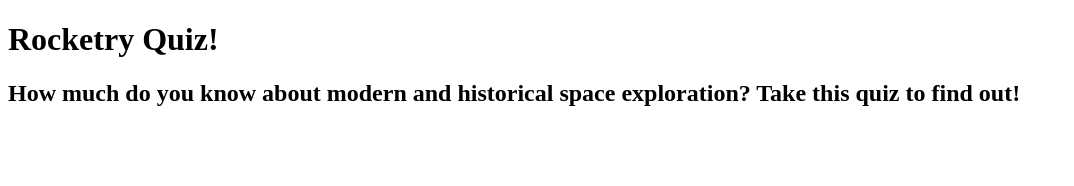
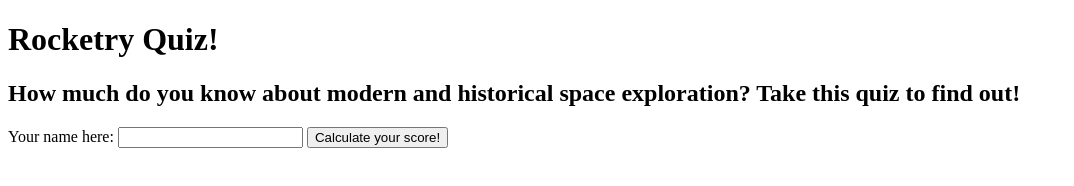
Before and after one commit to Benedict-ONeill/WebQuiz, a plain HTML site: page index.html in a window 1280 px wide. Shown: the whole page, without its empty margins (0-1074 px from the left). Drawn offline with Linux system fonts and the light colour scheme.

Commit message:
Implemented name input and a button that will later calculate the user score

```diff
--- a/index.html
+++ b/index.html
@@ -9,6 +9,13 @@
     <h1>Rocketry Quiz!</h1>
     <h2>How much do you know about modern and historical space exploration? Take this quiz to find out!</h2>
 
+    <form id="playerName">
+        <label for="name">Your name here: </label>
+        <input type="text" id="name">
+
+        <button>Calculate your score!</button>
+    </form>
+
 
 </body>
 </html>
```
